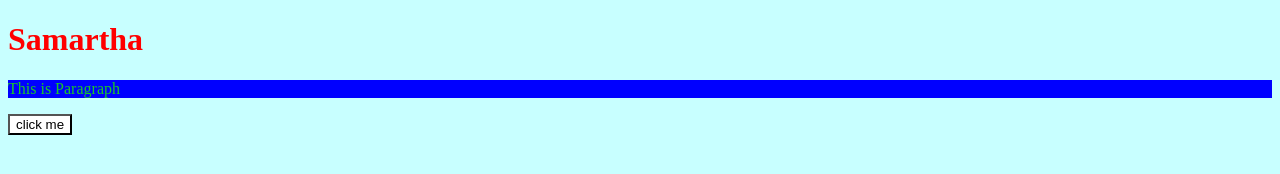
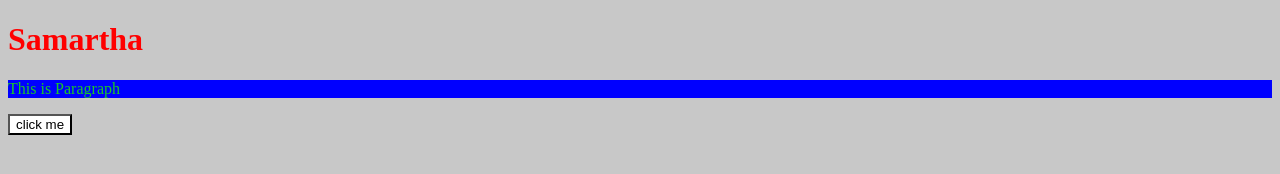
Before and after one commit to Samartha223/prac, a plain HTML site: page CLASSROOM/index.html in a window 1280 px wide. Drawn offline with Linux system fonts and the light colour scheme.

Commit message:
first commit

```diff
--- a/CLASSROOM/styles.css
+++ b/CLASSROOM/styles.css
@@ -13,5 +13,5 @@ button{
 }
 
 body{
-    background-color:rgb(200,255,255);
+    background-color:rgb(200,200,200);
 }
```
Also changed, not shown: README.md.
